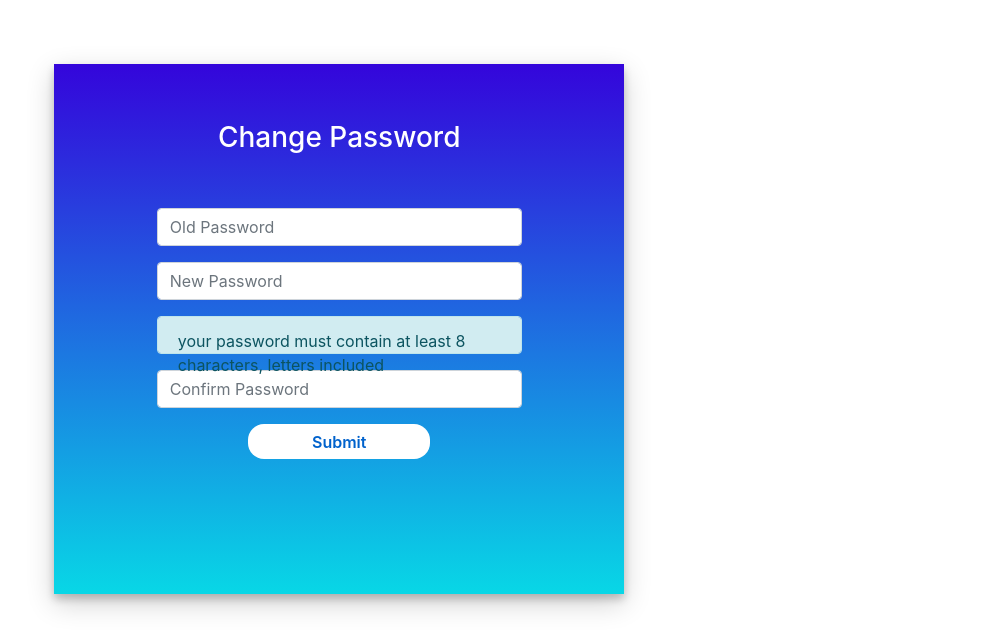
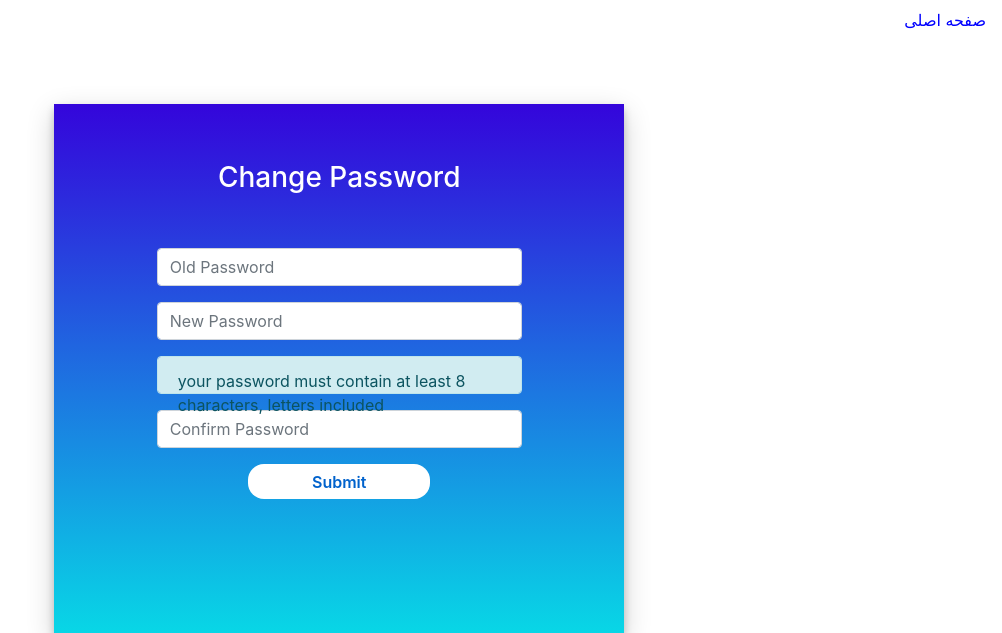
Before and after one commit to sajaddadgar/Call-of-Typing, a Django app: page /accounts/changepassword/ in a window 1280 px wide. Shown: the top 633 px of the page, without its empty margins (278-1280 px from the left). Run offline with Django 3.2, Linux system fonts and the light colour scheme; some libraries are stand-ins or nearby versions.

Commit message:
profile.html edited

```diff
--- a/call_of_typing/templates/registration/ChangePassword.html
+++ b/call_of_typing/templates/registration/ChangePassword.html
@@ -1,5 +1,4 @@
 {% load static %}
-<html lang="en">
 
 <head>
     <meta charset="UTF-8">
@@ -14,6 +13,12 @@
 
     <title>change password</title>
 </head>
+
+<header>
+    <div align="right">
+        <a class="nav-link" href="{% url 'type:home' %}" style="color: blue">صفحه اصلی</a>
+    </div>
+</header>
 
 <body>
 
```
